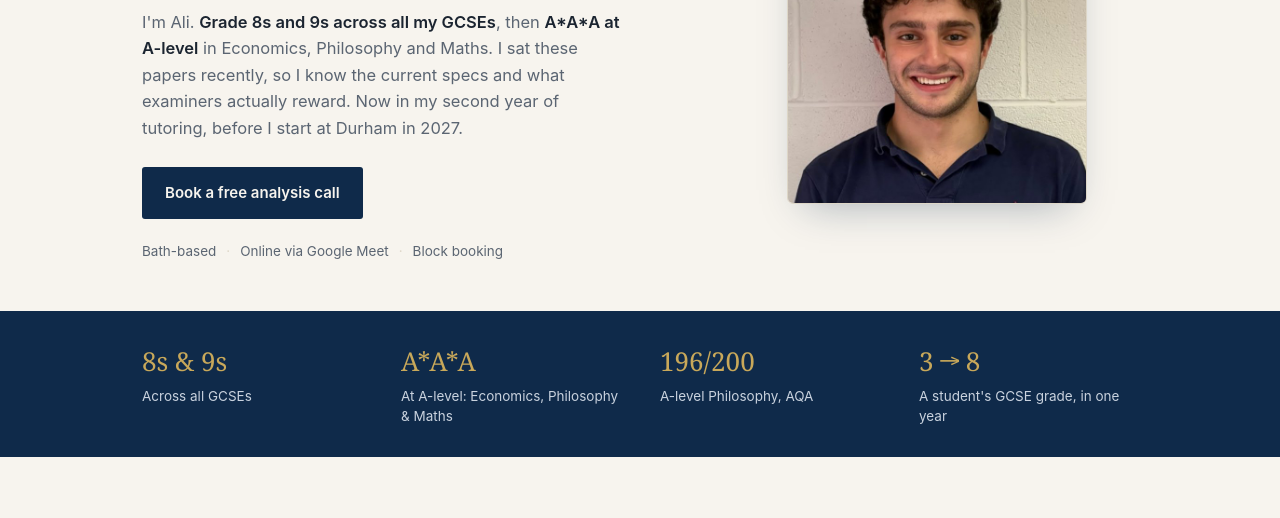
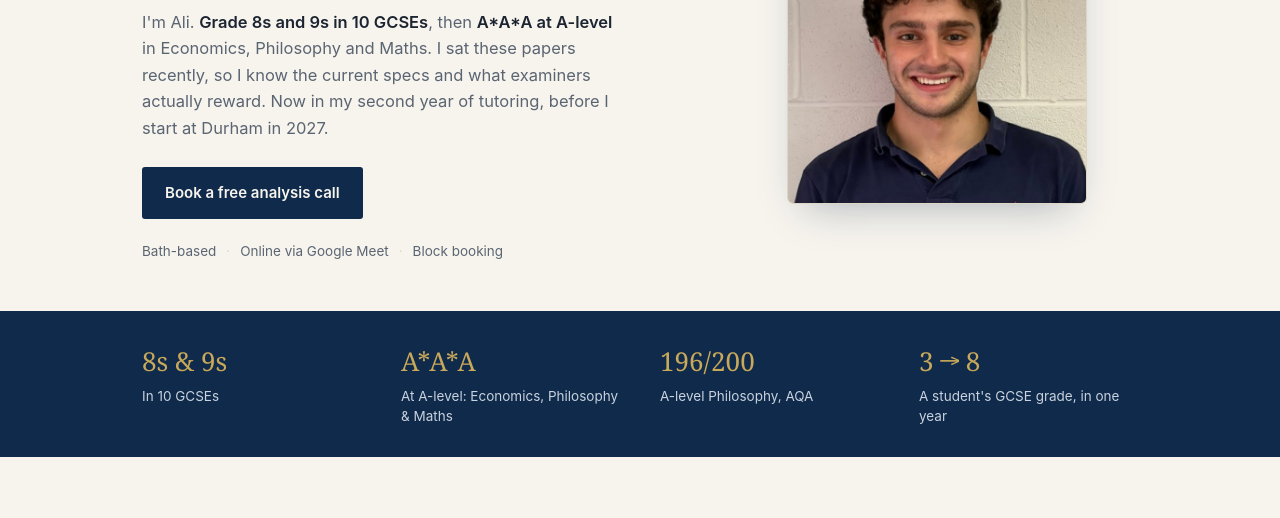
Before and after one commit to AliAljawabra/Daily, a plain HTML site: page docs/index.html in a window 1280 px wide. Shown: the part 276-794 px from the top of the page. Drawn offline with Linux system fonts and the light colour scheme.

Commit message:
Say "8s and 9s in 10 GCSEs" instead of "across all GCSEs"
A specific count is a verifiable claim; "all GCSEs" reads as a sweeping
one. Updated the credentials strip, hero lede, meta and og descriptions,
and regenerated the social card.

Co-Authored-By: Claude Opus 5 <noreply@anthropic.com>
Claude-Session: https://claude.ai/code/session_01GTkSo4JFgUHaUwwpUcKvGm

```diff
--- a/docs/index.html
+++ b/docs/index.html
@@ -4,14 +4,14 @@
 <meta charset="utf-8">
 <title>Ali Aljawabra · GCSE &amp; A-level Tutor, Bath</title>
 <meta name="viewport" content="width=device-width, initial-scale=1">
-<meta name="description" content="GCSE Maths, Science &amp; Business Studies and A-level Maths, Economics &amp; Philosophy tutoring in Bath, held online via Google Meet. Grade 8s and 9s across all GCSEs, A*A*A at A-level. Now booking ahead of winter mocks.">
+<meta name="description" content="GCSE Maths, Science &amp; Business Studies and A-level Maths, Economics &amp; Philosophy tutoring in Bath, held online via Google Meet. Grade 8s and 9s in 10 GCSEs, A*A*A at A-level. Now booking ahead of winter mocks.">
 <meta name="theme-color" content="#0F2A4A">
 <link rel="canonical" href="https://alitutors.com/">
 <meta property="og:type" content="website">
 <meta property="og:url" content="https://alitutors.com/">
 <meta property="og:site_name" content="Ali Tutors">
 <meta property="og:title" content="Ali Aljawabra · GCSE &amp; A-level Tutor, Bath">
-<meta property="og:description" content="GCSE Maths, Science &amp; Business Studies and A-level Maths, Economics &amp; Philosophy tutoring in Bath, held online via Google Meet. Grade 8s and 9s across all GCSEs, A*A*A at A-level.">
+<meta property="og:description" content="GCSE Maths, Science &amp; Business Studies and A-level Maths, Economics &amp; Philosophy tutoring in Bath, held online via Google Meet. Grade 8s and 9s in 10 GCSEs, A*A*A at A-level.">
 <meta property="og:image" content="https://alitutors.com/assets/og-card.jpg">
 <meta property="og:image:width" content="1200">
 <meta property="og:image:height" content="630">
@@ -358,7 +358,7 @@
       <span class="badge">Now booking ahead of mocks</span>
       <h1>GCSE &amp; A-level tutoring in Bath</h1>
       <p class="hero-lede">
-        I'm Ali. <b>Grade 8s and 9s across all my GCSEs</b>, then <b>A*A*A at A-level</b> in Economics,
+        I'm Ali. <b>Grade 8s and 9s in 10 GCSEs</b>, then <b>A*A*A at A-level</b> in Economics,
         Philosophy and Maths. I sat these papers recently, so I know the current specs and what
         examiners actually reward. Now in my second year of tutoring, before I start at Durham in 2027.
       </p>
@@ -381,7 +381,7 @@
   <div class="wrap">
     <div class="cred">
       <div class="num">8s &amp; 9s</div>
-      <div class="lbl">Across all GCSEs</div>
+      <div class="lbl">In 10 GCSEs</div>
     </div>
     <div class="cred">
       <div class="num">A*A*A</div>
```
Also changed, not shown: docs/assets/og-card.jpg.
